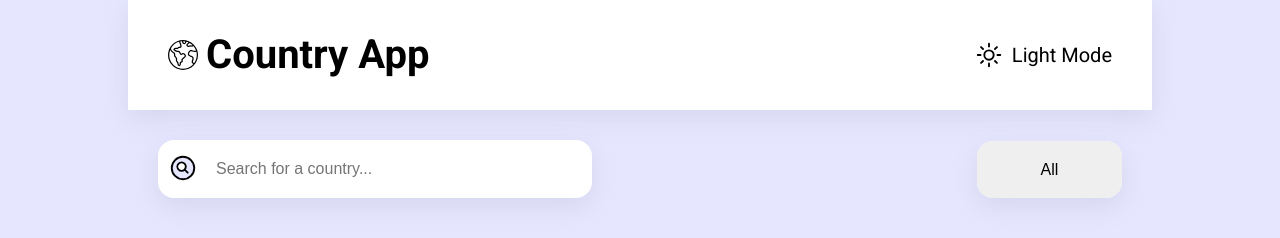
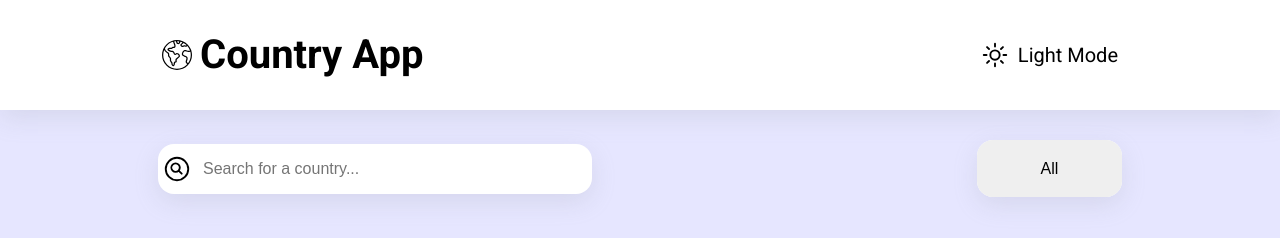
Before and after one commit to MarioMilosevic/Country-App, a website built with Vite: page index.html in a window 1280 px wide. Built offline with nearby package versions, Linux system fonts and the light colour scheme; no server answers.

Commit message:
Fix header and search bar input css

```diff
--- a/index.html
+++ b/index.html
@@ -15,8 +15,9 @@
     <title>Country App</title>
   </head>
   <body>
-    <div id="app">
     <header>
+      <div class="header__container">
+
       <div class="country__app">
         <img src="public/img/planet-earth.svg" alt="planet" />
         <h1>Country App</h1>
@@ -39,11 +40,20 @@
         </svg>
         <p>Light Mode</p>
       </div>
+    </div>
+
     </header>
+    <div id="app">
       <main>
         <div class="search__bar__container">
           <div class="search__bar">
-            <label for="country__search">
+            <!-- <label for="country__search"> -->
+              <!-- </label> -->
+              <input
+              type="text"
+              placeholder="Search for a country..."
+              id="country__search"
+              />
               <svg
                 xmlns="http://www.w3.org/2000/svg"
                 fill="none"
@@ -58,12 +68,6 @@
                   d="m15.75 15.75-2.489-2.489m0 0a3.375 3.375 0 1 0-4.773-4.773 3.375 3.375 0 0 0 4.774 4.774ZM21 12a9 9 0 1 1-18 0 9 9 0 0 1 18 0Z"
                 />
               </svg>
-            </label>
-            <input
-              type="text"
-              placeholder="Search for a country..."
-              id="country__search"
-            />
           </div>
           <div class="continents__select">
             <select
--- a/style.css
+++ b/style.css
@@ -40,7 +40,14 @@ header {
   font-size: 2rem;
   background-color: var(--secondary--color);
   box-shadow: var(--shadow--small);
-  /* border-bottom: 1px solid var(--primary--color--); */
+}
+
+.header__container {
+  width: 80%;
+  margin: 0 auto;
+  display: flex;
+  justify-content: space-between;
+  align-items: center;
 }
 
 header svg,
@@ -80,25 +87,39 @@ main {
   border-radius: 1.6rem;
   gap: var(--spacing--small);
   background-color: var(--secondary--color);
-  padding: 1rem;
+  /* padding: 1rem; */
+  height: 5rem;
   width: 45%;
   box-shadow: var(--shadow--small);
+  position: relative;
 }
 
 .search__bar input {
-  width: 95%;
+  width: 100%;
   height: 100%;
   background-color: var(--secondary--color--);
-  padding: 1rem;
+  padding-left: 4.5rem;
   border: none;
   font-size: 1.6rem;
+  border-radius: 1.6rem;
+}
+
+.search__bar input:focus {
+outline-color: var(--primary--color--);
 }
 
 .search__bar svg {
   width: 3rem;
   height: 3rem;
-  background-color: var(--secondary--color--);
-  fill: var(--primary--color--);
+  position: absolute;
+  top: 0;
+  left: 1%;
+  height: 100%;
+  display: flex;
+  justify-content: space-between;
+  align-items: center;
+  /* background-color: var(--secondary--color--);
+  fill: var(--primary--color--); */
 }
 
 .continents__select {
```
Lines whose indentation alone changed are shown as unchanged.
